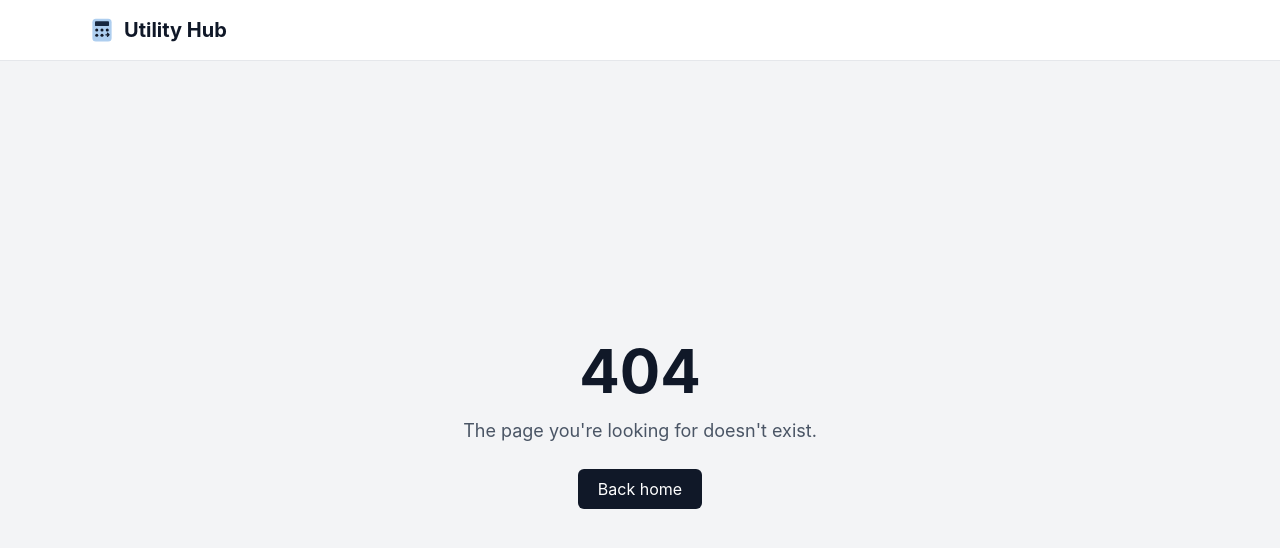
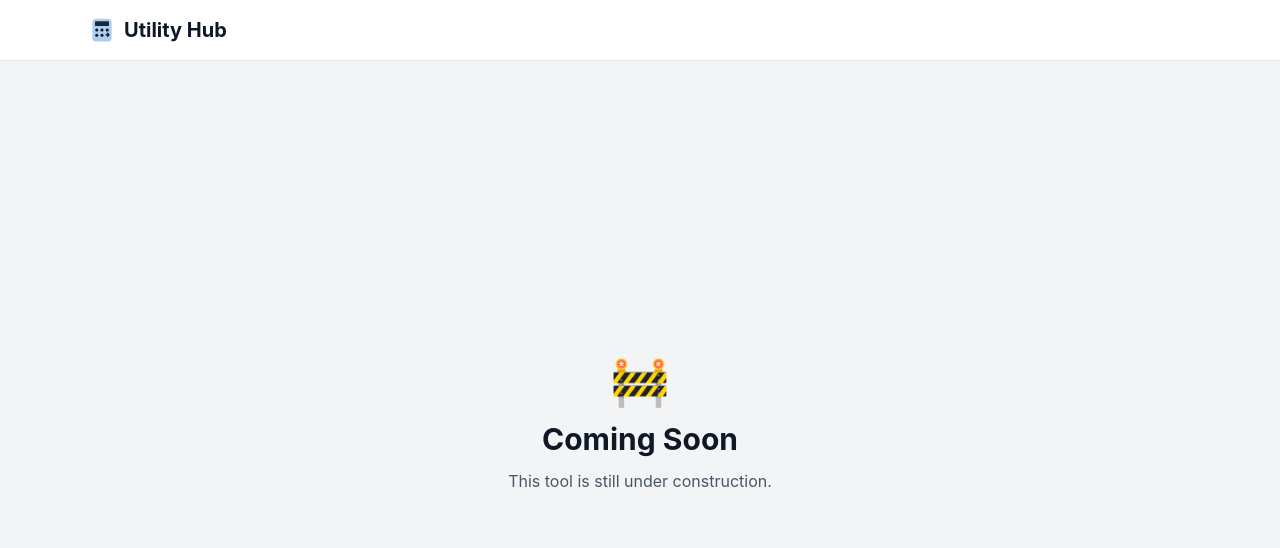
Before and after one commit to hlakokabelo/Utility-hub, a React (Vite) app: page /unit-converter in a window 1280 px wide. Before the commit this address had no page. Shown: the top 548 px of the page. Built offline with nearby package versions, Linux system fonts and the light colour scheme.

Commit message:
feat: added coming soon component

```diff
--- a/src/App.tsx
+++ b/src/App.tsx
@@ -4,6 +4,7 @@ import Navbar from "./components/Navbar";
 import Home from "./pages/Home";
 import NotFound from "./pages/NotFound";
 import TransportCostCalculator from "./pages/TransportCostCalculator";
+import UnitConverter from "./pages/UnitConverter";
 
 function App() {
   return (
@@ -18,6 +19,7 @@ function App() {
             path="/transport-calculator"
             element={<TransportCostCalculator />}
           />
+          <Route path="/unit-converter" element={<UnitConverter />} />
 
           <Route path="*" element={<NotFound />} />
         </Routes>
--- /dev/null
+++ b/src/components/ComingSoon.tsx
@@ -0,0 +1,15 @@
+function ComingSoon() {
+  return (
+    <section className="text-center">
+      <div className="text-5xl mb-4">🚧</div>
+
+      <h1 className="text-3xl font-bold text-gray-900">Coming Soon</h1>
+
+      <p className="mt-3 text-gray-600">
+        This tool is still under construction.
+      </p>
+    </section>
+  );
+}
+
+export default ComingSoon;
--- /dev/null
+++ b/src/pages/UnitConverter.tsx
@@ -0,0 +1,7 @@
+import ComingSoon from "../components/ComingSoon";
+
+function UnitConverter() {
+  return <ComingSoon />;
+}
+
+export default UnitConverter;
```
